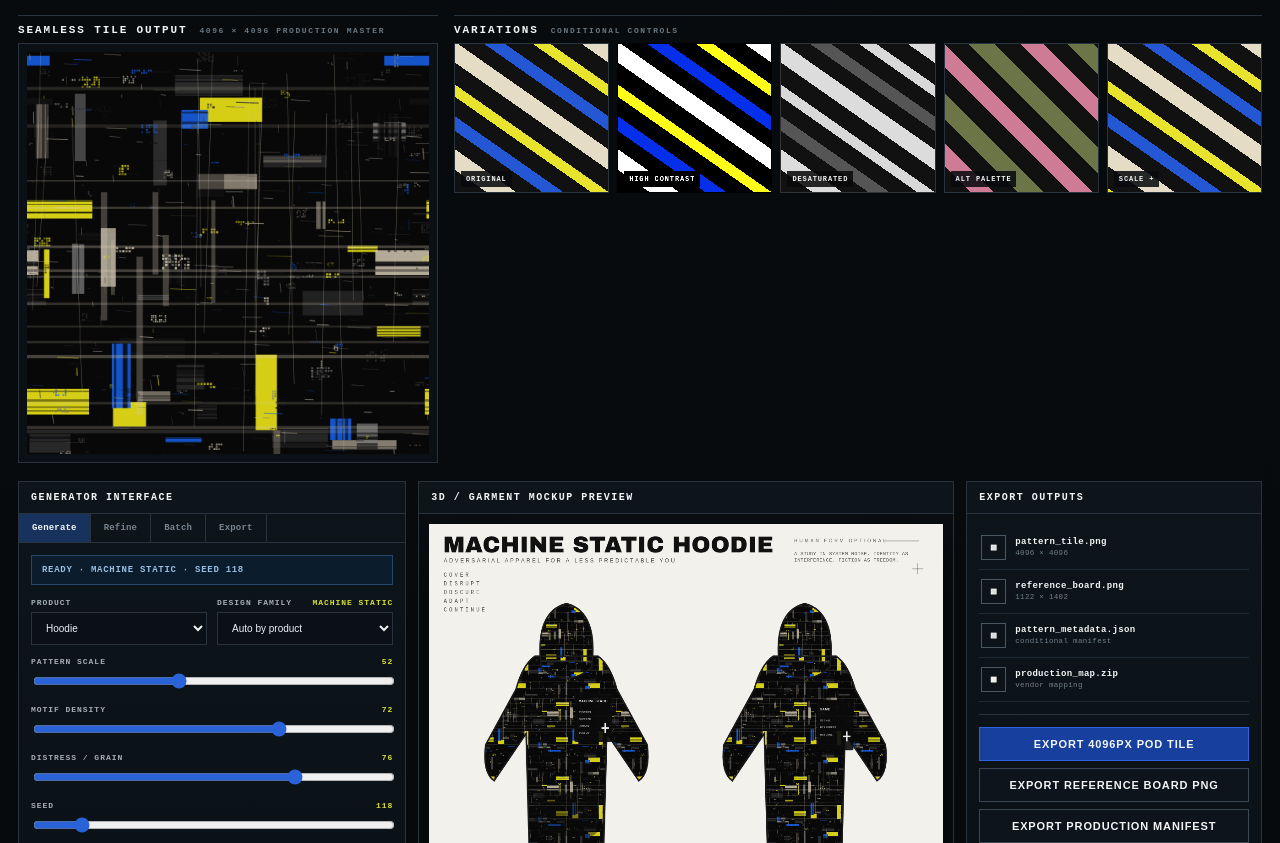
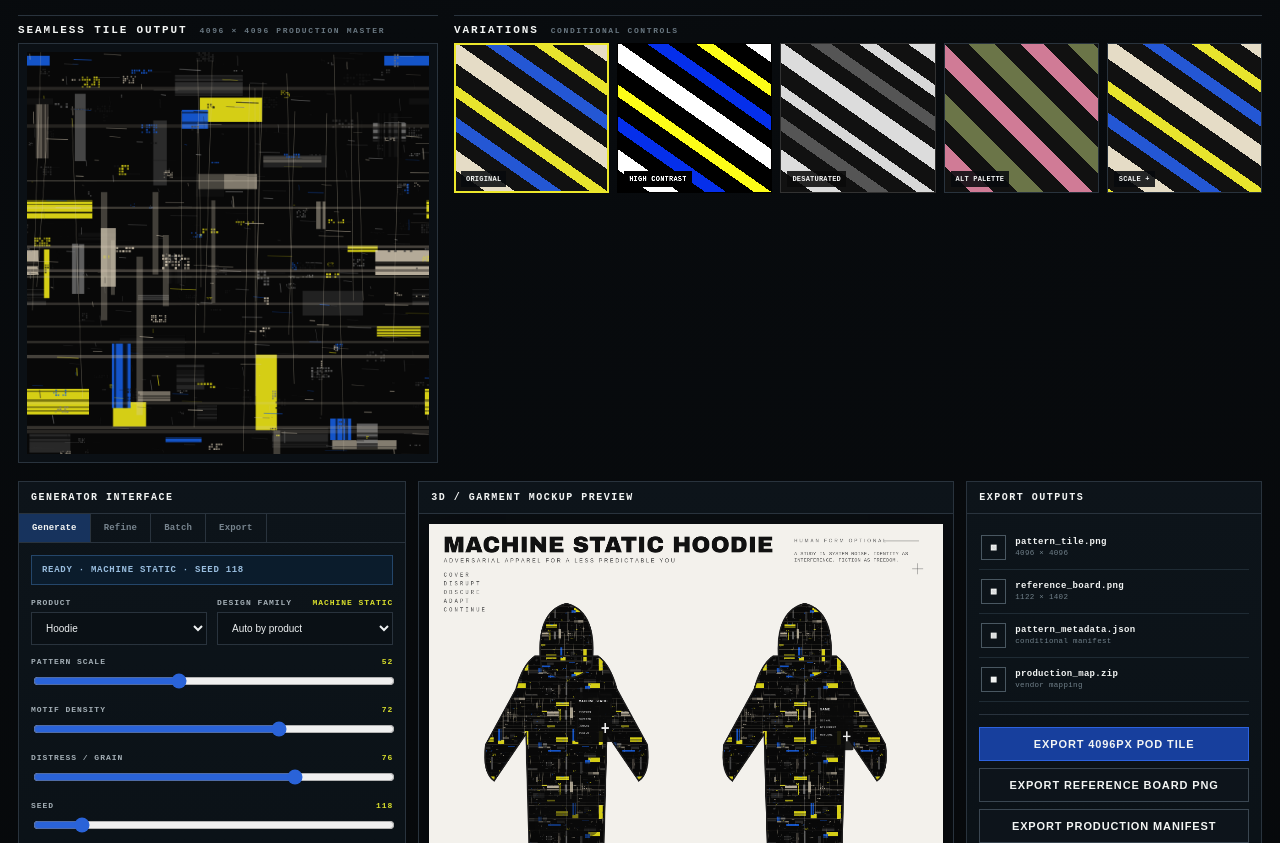
Before and after one commit to ninja-ops-guy/adversarial-clothing-pipeline, a website: page product-studio.html in a window 1280 px wide. Shown: the part 1099-1942 px from the top of the page. Drawn offline with Linux system fonts and the light colour scheme.

Commit message:
ui: style active variation preset

```diff
--- a/product-studio.css
+++ b/product-studio.css
@@ -53,3 +53,6 @@ button.primary{background:#173f9d;border-color:#2d63df}.studio-link.full{display
 .source-toggle{display:flex;gap:9px;align-items:center;margin-bottom:14px;padding:10px;border:1px solid var(--line);background:#091016;color:#dfe5e6;font:800 9px monospace;letter-spacing:.08em;text-transform:uppercase}
 .source-toggle input{accent-color:var(--yellow)}
 @media(max-width:900px){.showcase-source-grid{grid-template-columns:1fr}}
+
+.variation-card{appearance:none;padding:0;text-align:left;text-transform:none;letter-spacing:.02em}
+.variation-card.selected{border-color:var(--yellow);box-shadow:inset 0 0 0 1px var(--yellow)}
```
